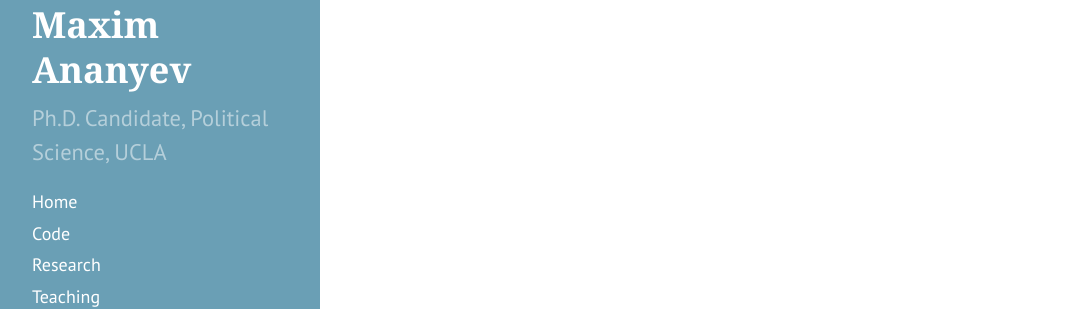
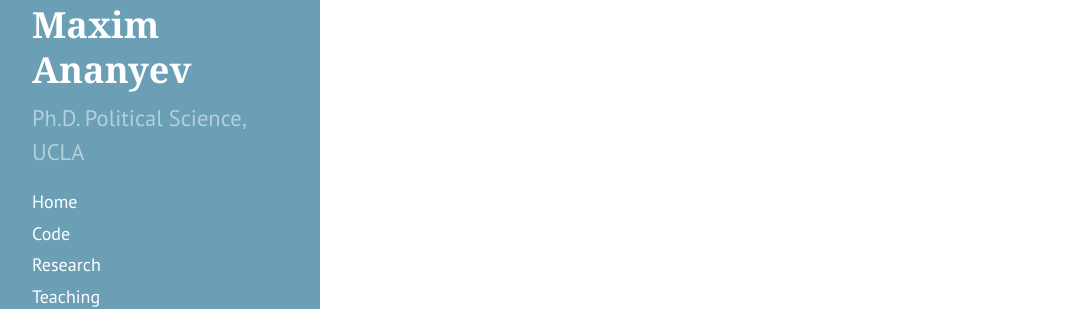
Before and after one commit to avtishin/avtishin.github.io, a Jekyll site: the page built from index.md, in a window 1280 px wide. Shown: the part 420-729 px from the top of the page, without its empty margins (4-1091 px from the left). Built offline with Jekyll 4.4.1, drawn with Linux system fonts in a browser that asks for light colours; Markdown is read by kramdown in place of the engine named in the settings; comment, search, counter and statistics services are not loaded.

Commit message:
config update

```diff
--- a/_config.yml
+++ b/_config.yml
@@ -7,7 +7,7 @@ permalink:        pretty
 
 # Setup
 title:           Maxim Ananyev
-description:     Ph.D. Candidate, Political Science, UCLA
+description:     Ph.D. Political Science, UCLA
 
 
 author:
```
